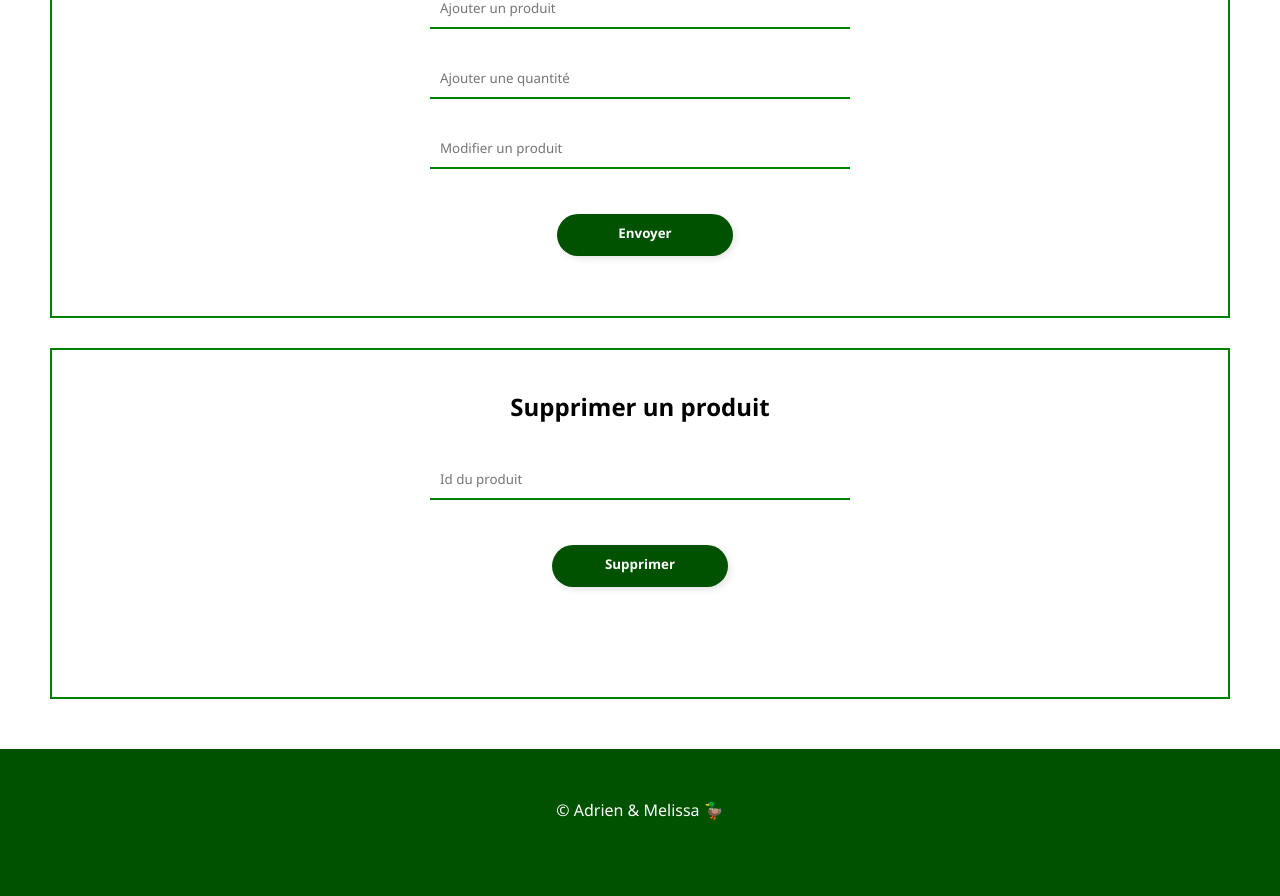
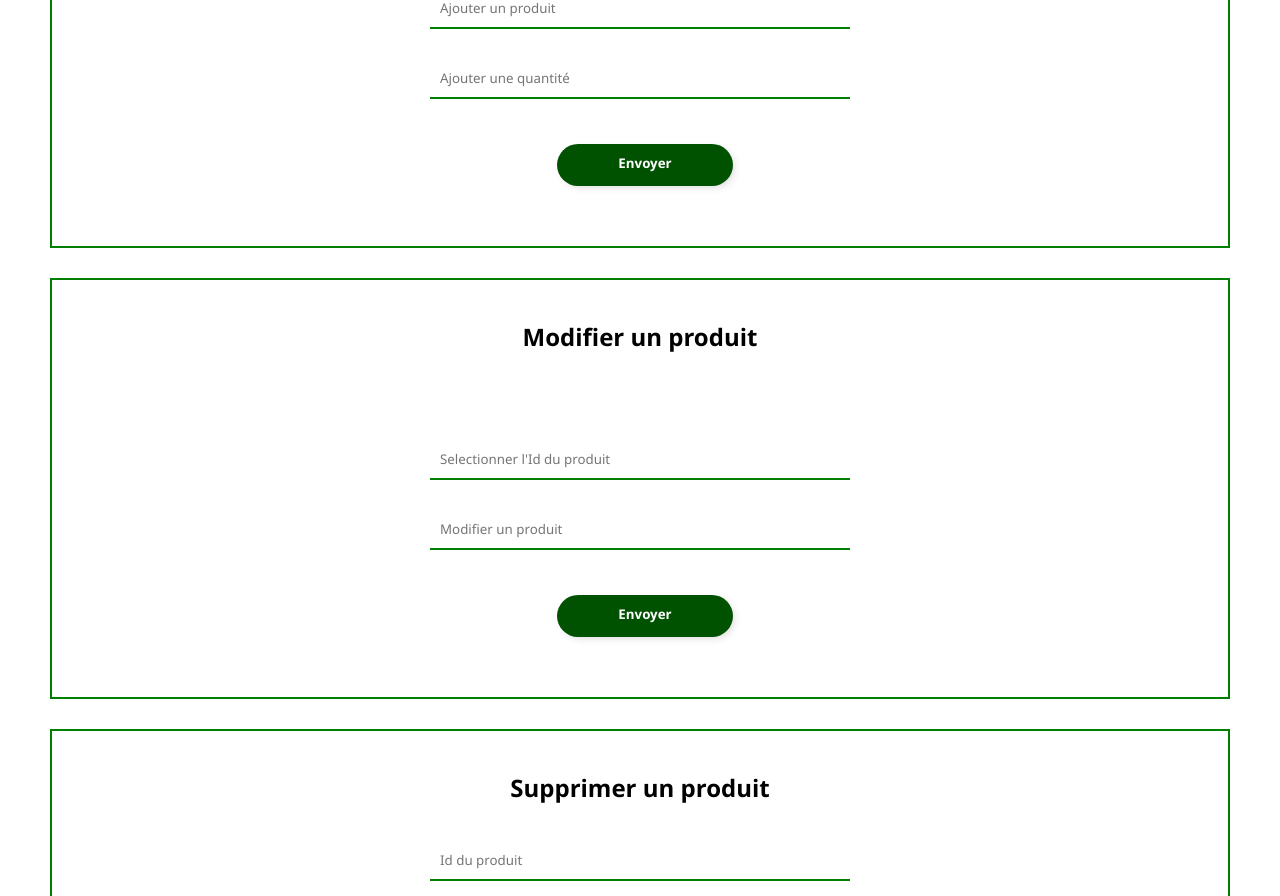
Before and after one commit to Melissap97/projetAngular, an Angular app: page /produits in a window 1280 px wide. Shown: the part 812-1708 px from the top of the page. Built offline with nearby package versions, Linux system fonts and the light colour scheme; no server answers.

Commit message:
put fonctionne

```diff
--- a/src/app/pages/produits/produits.component.html
+++ b/src/app/pages/produits/produits.component.html
@@ -56,17 +56,28 @@
 
  <div class ="formulaire">
  <div class="liste">
-     <h2>Ajouter ou modifier un produit</h2> <br>
+     <h2>Ajouter un produit</h2> <br>
  </div>
  <form (ngSubmit)="productSubmit()">
 
     <input [(ngModel)]="productInfo.name" name="Ajouter un produit" type="text" placeholder="Ajouter un produit"/> <br>
     <input [(ngModel)]="productInfo.stock" name="Ajouter une quantité" type="number" placeholder="Ajouter une quantité"/> <br>
-    <input name="Modifier produit" type="text" placeholder="Modifier un produit"/> <br>
     <button  class="submit">Envoyer</button>
 
 </form >
 </div>
+
+<div class ="formulaire">
+    <div class="liste">
+        <h2>Modifier un produit</h2> <br>
+    </div>
+    <form (ngSubmit)="productModify()">
+    <input [(ngModel)]="productInfo.id" name="Selectionner l'Id du produit" type="number" placeholder="Selectionner l'Id du produit"/> <br>
+       <input [(ngModel)]="productInfo.name" name="Modifier un produit" type="text" placeholder="Modifier un produit"/> <br>
+       <button  class="submit">Envoyer</button>
+
+   </form >
+   </div>
 
 <div class ="formulaire">
 <div class ="liste">
--- a/src/app/pages/produits/produits.component.ts
+++ b/src/app/pages/produits/produits.component.ts
@@ -57,6 +57,27 @@ export class ProduitsComponent implements OnInit {
 
   }
 
+  productModify() {
+
+    let authBody= {"username":"admin","password":"pwd"}
+
+    this.httpService.login(authBody).subscribe(value => {
+      console.log(value)
+      localStorage.setItem("token", value.token)
+
+      this.httpService.modifyProduct(this.productInfo).subscribe(
+        response => {
+          this.productInfo = response;
+          window.location.reload();
+        }
+      );
+
+    });
+
+  }
+
+
+
   productDelete() {
     let authBody= {"username":"admin","password":"pwd"}
 
--- a/src/app/pages/services/http.service.ts
+++ b/src/app/pages/services/http.service.ts
@@ -58,6 +58,17 @@ export class HttpService {
     return this.httpClient.post("http://localhost:3000/api/products",  product, { headers });
   }
 
+  modifyProduct(product: any): Observable<any> {
+    const token = localStorage.getItem("token")
+
+    if(!token){
+      throw new Error ('No authentification token found');
+    }
+
+    const headers = { Authorization : token}
+    return this.httpClient.put(`http://localhost:3000/api/products/${product.id}`,  product, { headers });
+  }
+
 
   deleteProduct(product: any): Observable<any> {
     const token = localStorage.getItem("token")
```
